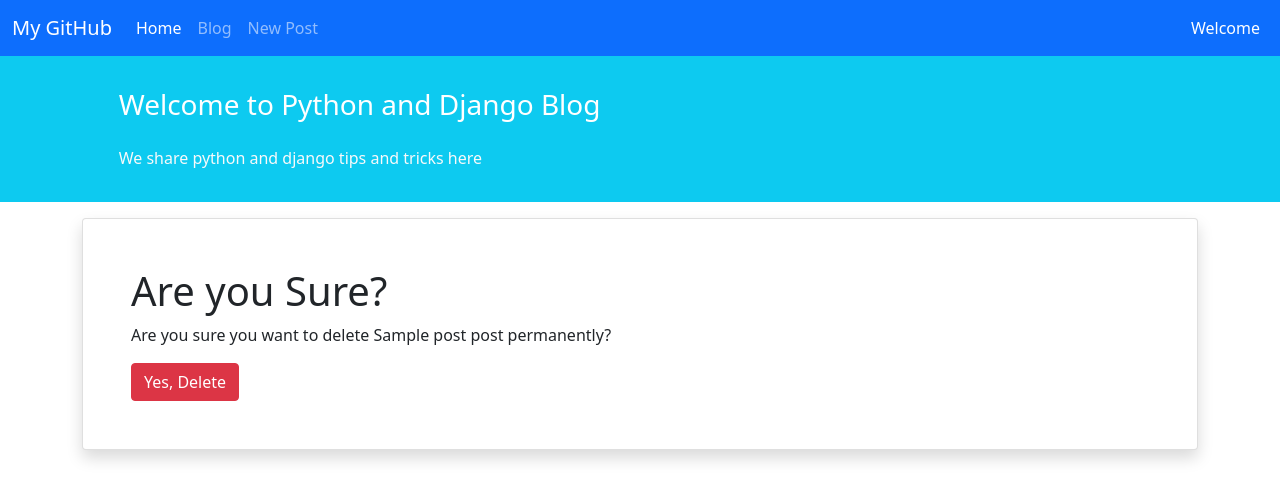
After one commit to SamiraDorchalian/blogWebsiteProjectDjango, a Django app: page /blog/1/delete/ in a window 1280 px wide. The commit adds this page. Shown: the top 500 px of the page. Run offline with Django 4.2, Linux system fonts and the light colour scheme; tables that the repository leaves empty hold one stand-in row (values such as "Sample post").

Commit message:
make DeleteView

```diff
--- /dev/null
+++ b/blogWebsiteProjectDjango-with-PostgreSql-Docker/blog/templates/blog/post_delete.html
@@ -0,0 +1,16 @@
+{% extends "_base.html" %}
+
+{% block page_title %}Delete Post{% endblock page_title %}
+
+{% block content %}
+    <div class='container'>
+        <div class="card shadow my-3 p-5">
+            <h1>Are you Sure?</h1>
+            <p>Are you sure you want to delete {{ post.title }} post permanently?</p>
+            <form action='' method='POST'>
+                {% csrf_token %}
+                <input class='btn btn-danger' type='submit' value='Yes, Delete' />
+            </form>
+        </div>
+    </div>
+{% endblock content %}
--- a/blogWebsiteProjectDjango-with-PostgreSql-Docker/blog/templates/blog/post_detail.html
+++ b/blogWebsiteProjectDjango-with-PostgreSql-Docker/blog/templates/blog/post_detail.html
@@ -10,8 +10,10 @@
                     <h1>{{ post.title }}</h1>
                     <p class="small text-muted mt-2">By: {{ post.author }}</p>
                     <p class="mt-2">{{ post.text }}</p>
-                    {% comment %} <a href='{% url 'post_update' post.id %}' class="btn btn-sm btn-warning">Edit</a>
-                    <a href='{% url 'post_delete' post.id %}' class="btn btn-sm btn-danger">Delete</a> {% endcomment %}
+                    <div>
+                        <a href='{% url 'post_update' post.id %}' class="btn btn-sm btn-warning">Edit</a>
+                        <a href='{% url 'post_delete' post.id %}' class="btn btn-sm btn-danger">Delete</a>
+                    </div>
                 </div>
                 <div class="card shadow my-3 p-5">
                     <h3>Comments:</h3>
--- a/blogWebsiteProjectDjango-with-PostgreSql-Docker/blog/urls.py
+++ b/blogWebsiteProjectDjango-with-PostgreSql-Docker/blog/urls.py
@@ -7,4 +7,5 @@ urlpatterns = [
     path('<int:pk>/', views.post_detail_view, name='post_detail'),
     path('create/', views.post_create_view, name='post_create'),
     path('<int:pk>/update/', views.post_update_view, name='post_update'),
+    path('<int:pk>/delete/', views.post_delete_view, name='post_delete'),
 ]
--- a/blogWebsiteProjectDjango-with-PostgreSql-Docker/blog/views.py
+++ b/blogWebsiteProjectDjango-with-PostgreSql-Docker/blog/views.py
@@ -5,7 +5,7 @@ from .models import Post
 from .forms import NewPostForm
 
 def post_list_view(request):
-    posts_list = Post.objects.filter(status='pub')
+    posts_list = Post.objects.filter(status='pub').order_by('-datetime_modified')
     return render(request, 'blog/posts_list.html', {'posts_list': posts_list})
 
 def post_detail_view(request, pk):
@@ -28,5 +28,15 @@ def post_update_view(request, pk):
 
     if form.is_valid():
         form.save()
+        return redirect('posts_list')
 
     return render(request, 'blog/post_create.html', context={'form': form})
+
+def post_delete_view(request, pk):
+    post = get_object_or_404(Post, pk=pk)
+
+    if request.method == 'POST':
+        post.delete()
+        return redirect('posts_list')
+
+    return render(request, 'blog/post_delete.html', context={'post': post} )
```
